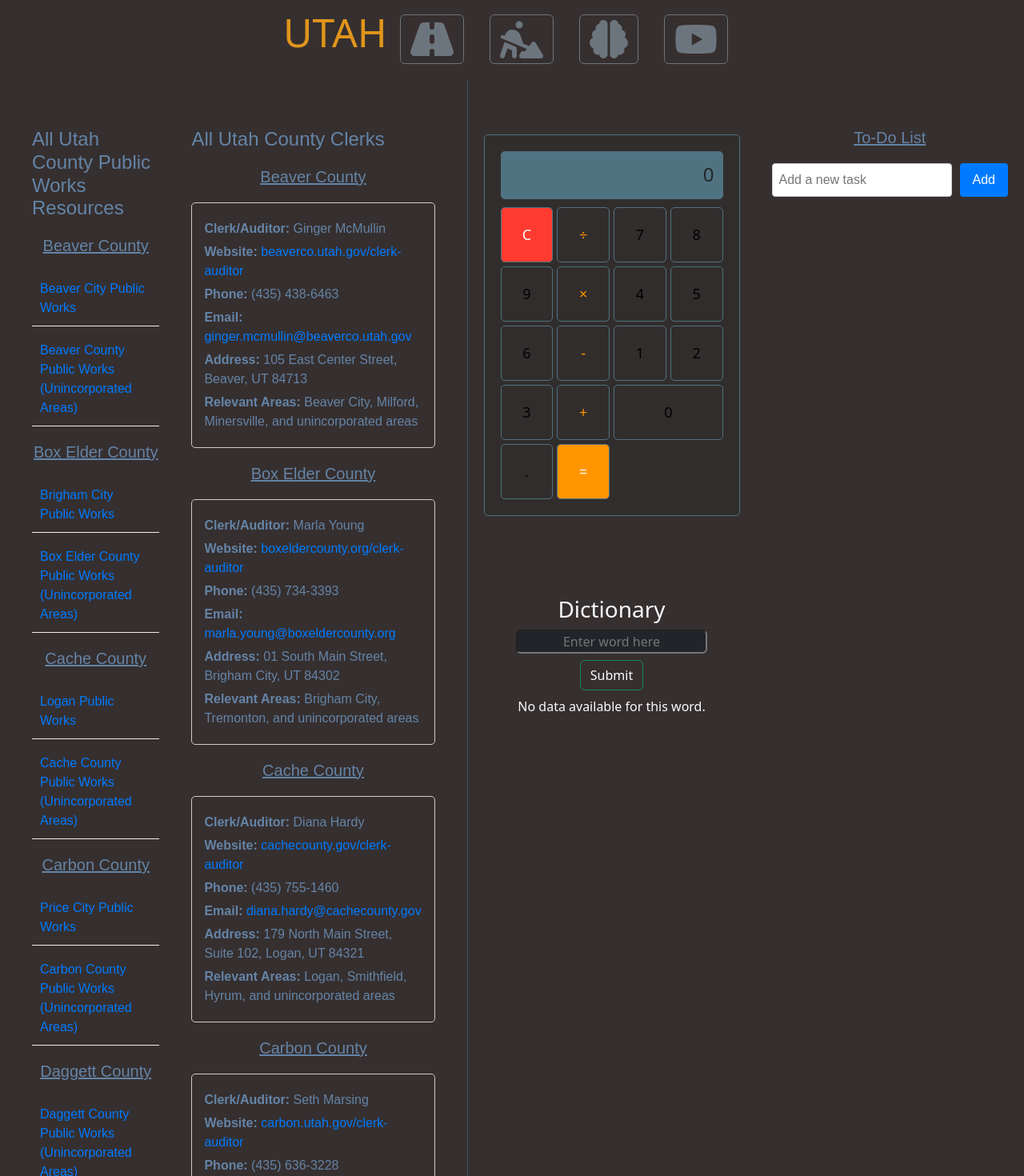
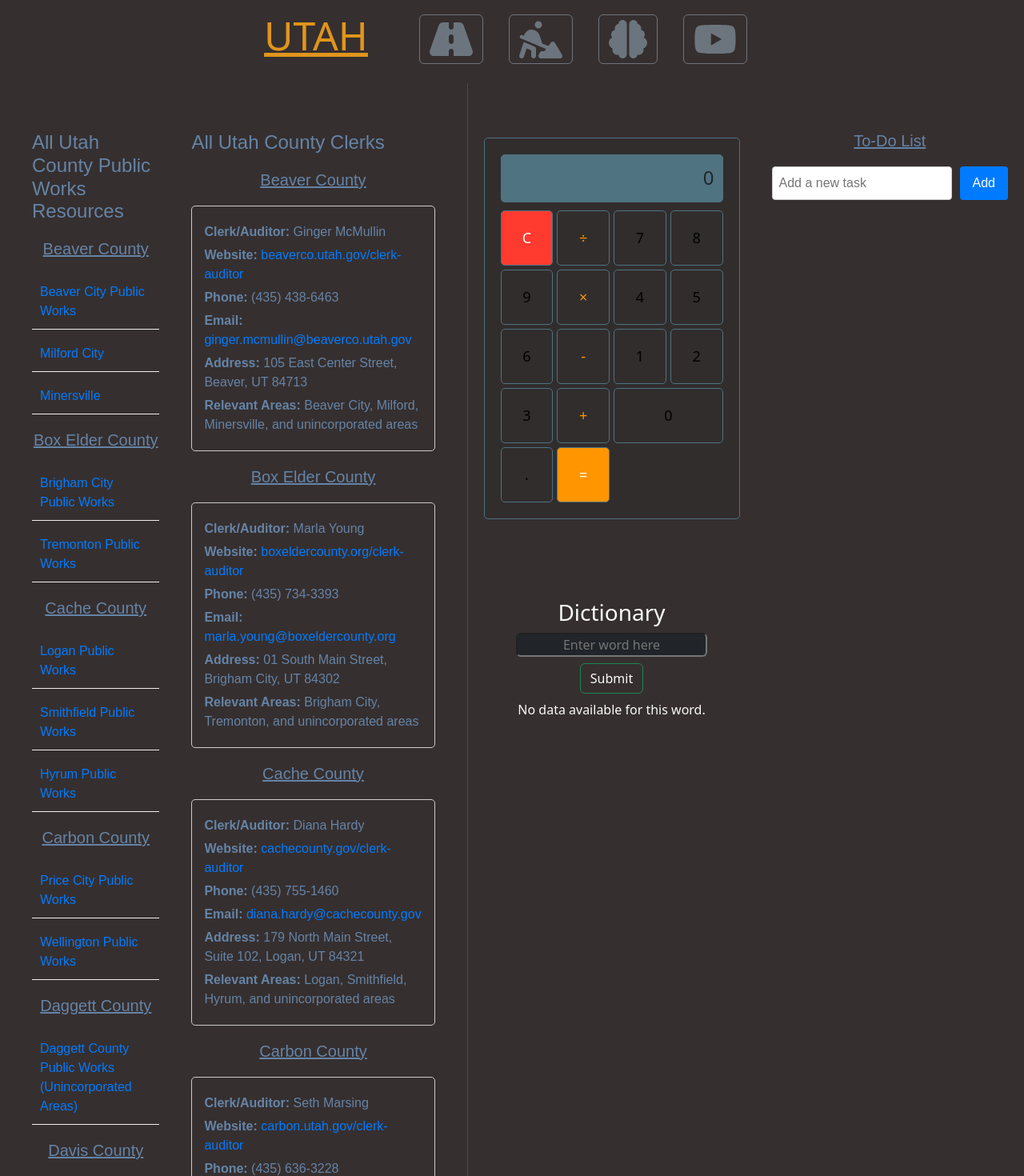
Before and after one commit to Vtencouchclimbr/Work-Site, a React (Vite) app: page / in a window 1280 px wide. Shown: the top 1470 px of the page at 80% size. Built offline with nearby package versions, Linux system fonts and the light colour scheme.

Commit message:
adjusting links

```diff
--- a/src/App.jsx
+++ b/src/App.jsx
@@ -23,7 +23,7 @@ function App() {
     <div className="app-container">
       {/* Top bar for buttons */}
       <div className="d-flex justify-content-center top-buttons">
-      <h1 className="" style={{ color:'rgb(224, 149, 27)', fontSize:'50px' }}>UTAH</h1>
+      <h1 className="me-5 mt-1" style={{ color:'rgb(224, 149, 27)', fontSize:'50px', textDecoration:'underline' }}>UTAH</h1>
         <a href="https://www.udot.utah.gov/connect/" target="_blank" rel="noopener noreferrer">
           <button type="button" className="btn btn-outline-secondary mx-3 my-2">
             <FontAwesomeIcon icon={faRoad} size="3x" />
--- a/src/components/CountyClerks.jsx
+++ b/src/components/CountyClerks.jsx
@@ -3,7 +3,7 @@ import './CountyClerks.css';
 const CountyClerks = () => {
   return (
     <div className="county-clerks">
-      <h1>All Utah County Clerks</h1>
+      <h1 className="">All Utah County Clerks</h1>
 
       <h2>Beaver County</h2>
       <div className="clerk-info text-color">
--- a/src/components/PublicWorksLinks.jsx
+++ b/src/components/PublicWorksLinks.jsx
@@ -7,28 +7,30 @@ const PublicWorksLinks = () => {
 
       <h2>Beaver County</h2>
       <ul>
-        <li><a href="https://www.beaver.utah.gov/public-works" target="_blank" rel="noopener noreferrer">Beaver City Public Works</a></li>
-        <li><a href="https://www.beaverco.utah.gov/departments/public-works" target="_blank" rel="noopener noreferrer">Beaver County Public Works (Unincorporated Areas)</a></li>
+        <li><a href="https://www.beaver.utah.gov/124/Road-Department" target="_blank" rel="noopener noreferrer">Beaver City Public Works</a></li>
+        <li><a href="https://www.milfordcityutah.com/" target="_blank" rel="noopener noreferrer">Milford City</a></li>
+        <li><a href="https://townofminersville.municipalimpact.com/city-manager" target="_blank" rel="noopener noreferrer">Minersville</a></li>
       </ul>
 
       <h2>Box Elder County</h2>
       <ul>
-        <li><a href="https://www.brighamcity.utah.gov/departments/public-works" target="_blank" rel="noopener noreferrer">Brigham City Public Works</a></li>
-        <li><a href="https://www.boxeldercounty.org/public-works" target="_blank" rel="noopener noreferrer">Box Elder County Public Works (Unincorporated Areas)</a></li>
+        <li><a href="https://www.bcutah.gov/o/brighamcity/page/public-works" target="_blank" rel="noopener noreferrer">Brigham City Public Works</a></li>
+        <li><a href="https://tremontoncity.org/services/public-works/" target="_blank" rel="noopener noreferrer">Tremonton Public Works</a></li>
       </ul>
 
       <h2>Cache County</h2>
       <ul>
-        <li><a href="https://www.loganutah.org/public-works" target="_blank" rel="noopener noreferrer">Logan Public Works</a></li>
-        <li><a href="https://www.cachecounty.org/public-works" target="_blank" rel="noopener noreferrer">Cache County Public Works (Unincorporated Areas)</a></li>
+        <li><a href="https://www.loganutah.gov/government/departments/public_works/index.php" target="_blank" rel="noopener noreferrer">Logan Public Works</a></li>
+        <li><a href="https://smithfieldutah.gov/publicworks" target="_blank" rel="noopener noreferrer">Smithfield Public Works</a></li>
+        <li><a href="https://www.hyrumcity.gov/publicworks#:~:text=Hyrum%20City%20provides%20power%2C%20water,listed%20on%20the%20side%20tabs." target="_blank" rel="noopener noreferrer">Hyrum Public Works</a></li>
       </ul>
 
       <h2>Carbon County</h2>
       <ul>
         <li><a href="https://www.pricecityutah.com/public-works" target="_blank" rel="noopener noreferrer">Price City Public Works</a></li>
-        <li><a href="https://www.carbon.utah.gov/departments/public-works" target="_blank" rel="noopener noreferrer">Carbon County Public Works (Unincorporated Areas)</a></li>
+        <li><a href="https://wellingtonutah.us/public-works.html" target="_blank" rel="noopener noreferrer">Wellington Public Works</a></li>
       </ul>
-
+{/*  */}
       <h2>Daggett County</h2>
       <ul>
         <li><a href="https://www.daggettcounty.org/public-works" target="_blank" rel="noopener noreferrer">Daggett County Public Works (Unincorporated Areas)</a></li>
```
